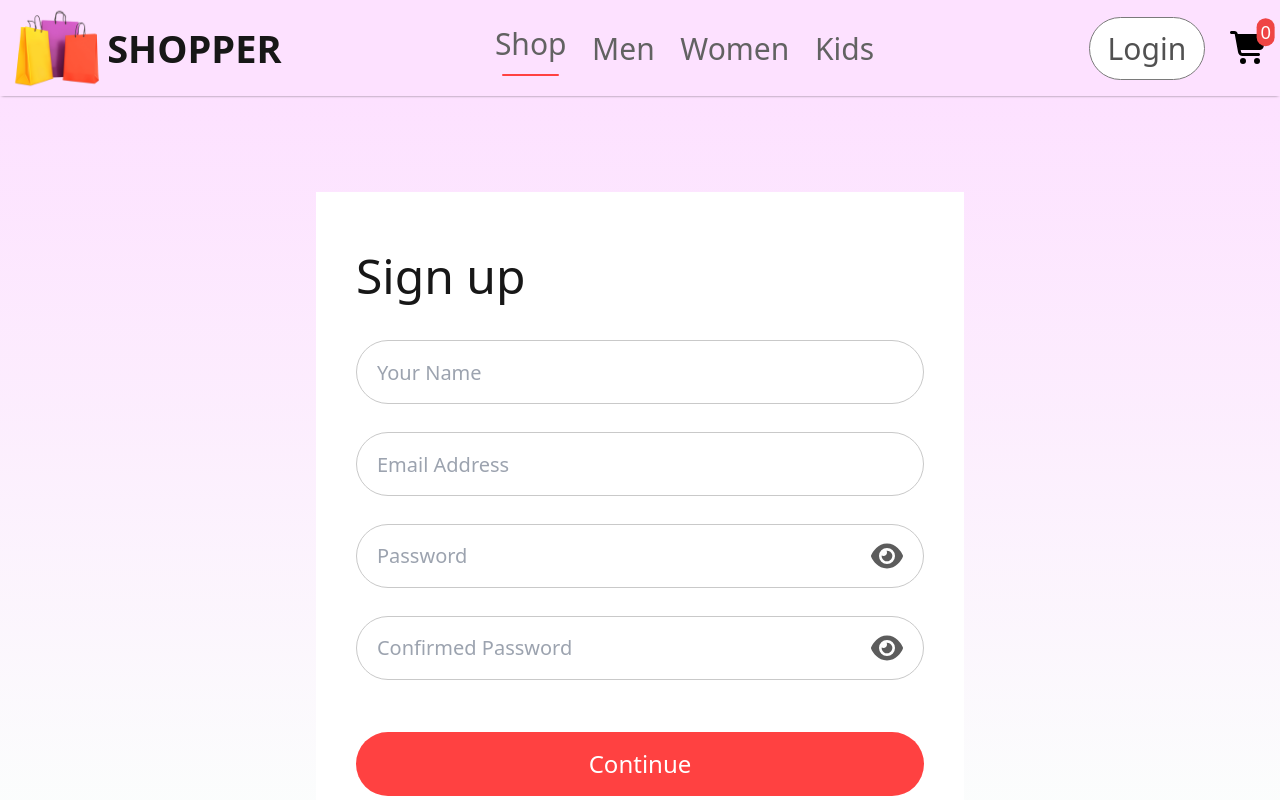
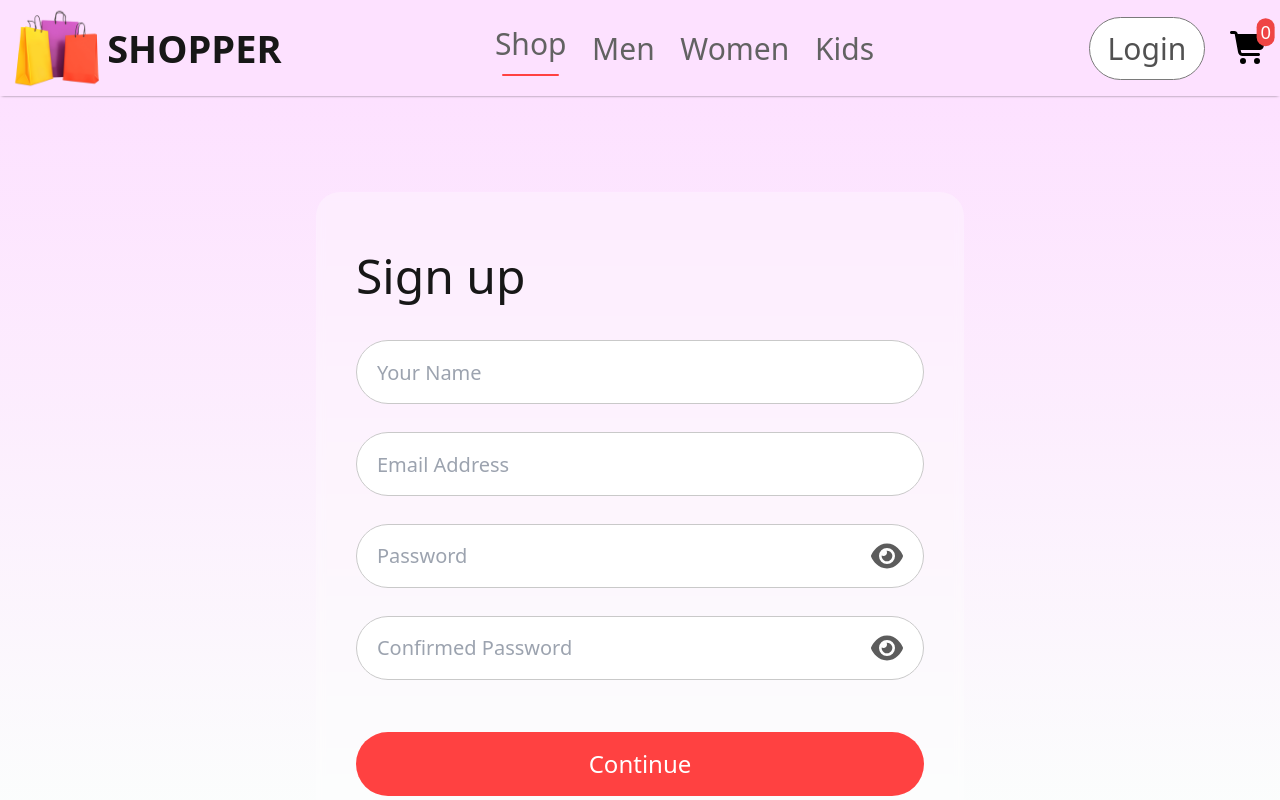
Before and after one commit to TuCamKiet/E-CommoreShopperFrontend, a React (Create React App) app: page /login in a window 1280 px wide. Shown: the top 800 px of the page. Built offline with nearby package versions, Linux system fonts and the light colour scheme.

Commit message:
login interface

```diff
--- a/src/Pages/LoginSignup.js
+++ b/src/Pages/LoginSignup.js
@@ -3,14 +3,14 @@ import React, { useState } from "react";
 
 const LoginSignup = () => {
   const loginsignup_fields_input =
-    "flex items-center h-[clamp(1.4rem,14vmin,4rem)] w-full px-[clamp(0.4rem,4vmin,1.25rem)] border-[#c9c9c9] border-[0.065rem] outline-none text-[clamp(0.4rem,4vmin,1.25rem)] text-[#5c5c5c] rounded-full";
+    "flex items-center h-[clamp(1.4rem,14vmin,4rem)] w-full px-[clamp(0.4rem,4vmin,1.25rem)] border-[#c9c9c9] border-[0.065rem] outline-none bg-white text-[clamp(0.4rem,4vmin,1.25rem)] text-[#5c5c5c] rounded-full";
 
   const [[hiddenPassword, hiddenConfirmedPassword], setHiddenPassword] =
     useState([true, true]);
 
   return (
     <div className="loginsignup flex justify-center w-full h-fit bg-[linear-gradient(180deg,#fde1ff,#e1ffea22_80%)] py-[clamp(1.5rem,15vmin,6rem)]">
-      <div className="loginsignup-container h-fit bg-white px-[clamp(1rem,6vmin,2.5rem)] py-[clamp(1rem,10vmin,3rem)]">
+      <div className="loginsignup-container h-fit bg-white/30 backdrop-blur-sm px-[clamp(1rem,6vmin,2.5rem)] py-[clamp(1rem,10vmin,3rem)] rounded-3xl">
         <h1 className="text-[#171717] text-[clamp(1rem,10vmin,3rem)]">
           Sign up
         </h1>
--- a/src/index.css
+++ b/src/index.css
@@ -908,6 +908,14 @@ video {
   border-radius: 0.75rem;
 }
 
+.rounded-lg {
+  border-radius: 0.5rem;
+}
+
+.rounded-3xl {
+  border-radius: 1.5rem;
+}
+
 .border-2 {
   border-width: 2px;
 }
@@ -1011,6 +1019,10 @@ video {
 .bg-white {
   --tw-bg-opacity: 1;
   background-color: rgb(255 255 255 / var(--tw-bg-opacity, 1));
+}
+
+.bg-white\/30 {
+  background-color: rgb(255 255 255 / 0.3);
 }
 
 .bg-\[linear-gradient\(180deg\2c \#fde1ff\2c \#e1ffea22_60\%\)\] {
@@ -1336,6 +1348,12 @@ video {
   filter: var(--tw-blur) var(--tw-brightness) var(--tw-contrast) var(--tw-grayscale) var(--tw-hue-rotate) var(--tw-invert) var(--tw-saturate) var(--tw-sepia) var(--tw-drop-shadow);
 }
 
+.backdrop-blur-sm {
+  --tw-backdrop-blur: blur(4px);
+  -webkit-backdrop-filter: var(--tw-backdrop-blur) var(--tw-backdrop-brightness) var(--tw-backdrop-contrast) var(--tw-backdrop-grayscale) var(--tw-backdrop-hue-rotate) var(--tw-backdrop-invert) var(--tw-backdrop-opacity) var(--tw-backdrop-saturate) var(--tw-backdrop-sepia);
+  backdrop-filter: var(--tw-backdrop-blur) var(--tw-backdrop-brightness) var(--tw-backdrop-contrast) var(--tw-backdrop-grayscale) var(--tw-backdrop-hue-rotate) var(--tw-backdrop-invert) var(--tw-backdrop-opacity) var(--tw-backdrop-saturate) var(--tw-backdrop-sepia);
+}
+
 .transition-transform {
   transition-property: transform;
   transition-timing-function: cubic-bezier(0.4, 0, 0.2, 1);
```
